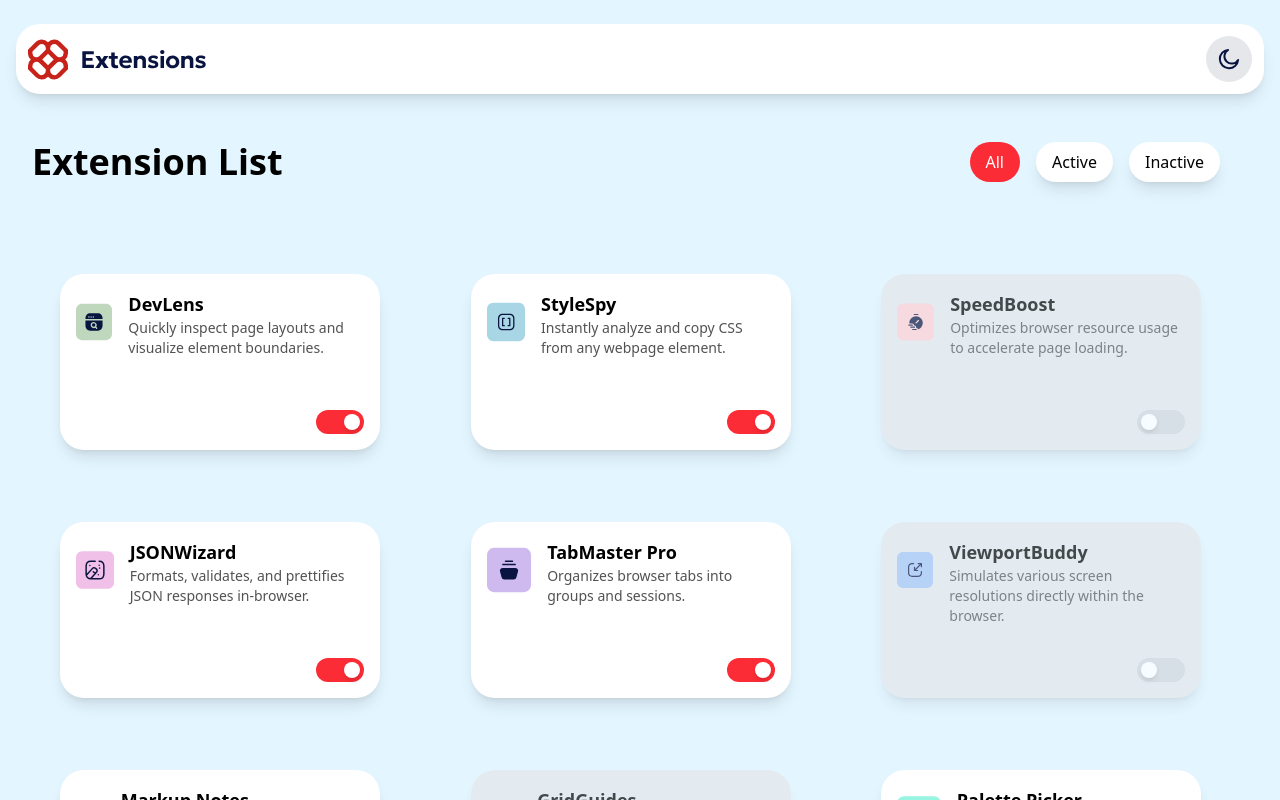
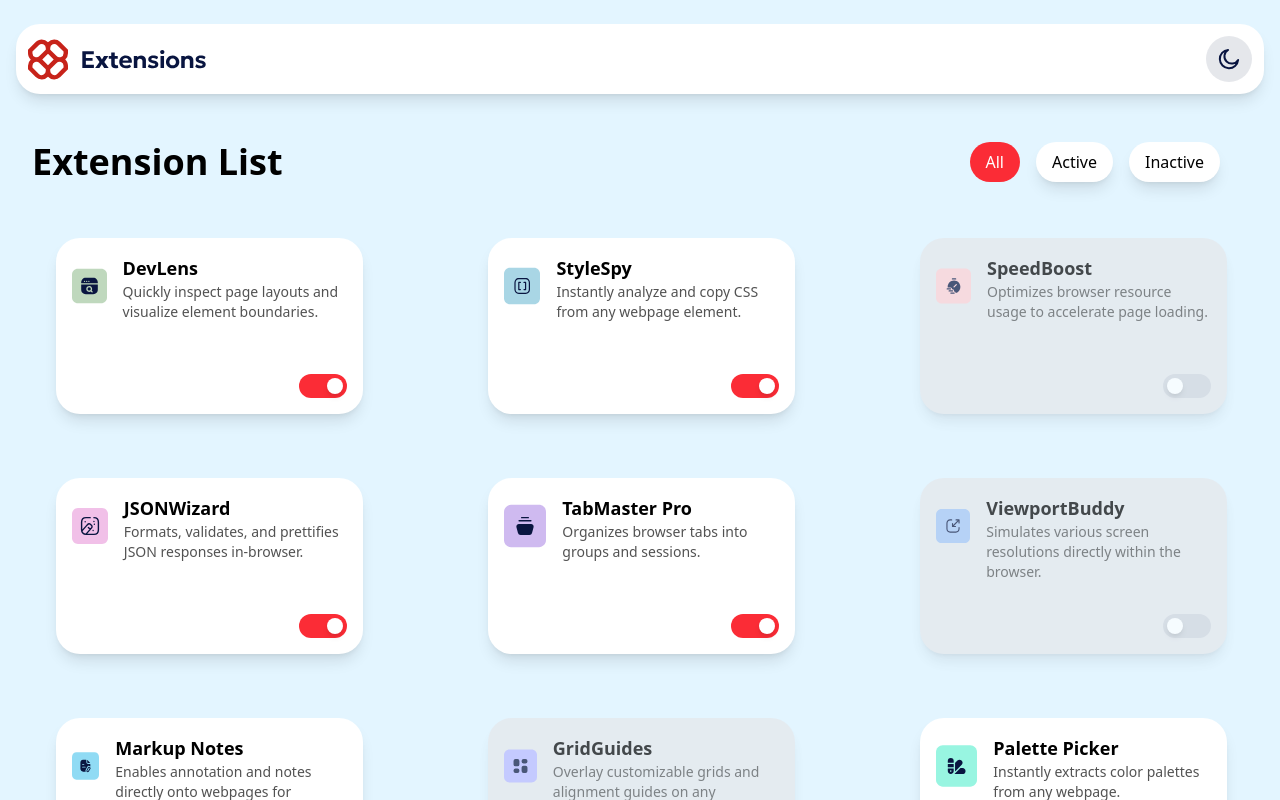
Before and after one commit to HMD-Wasili/Extenension, a React (Vite) app: page / in a window 1280 px wide. Shown: the top 800 px of the page. Built offline with nearby package versions, Linux system fonts and the light colour scheme.

Commit message:
Last changes before API Task

```diff
--- a/src/App.jsx
+++ b/src/App.jsx
@@ -3,7 +3,8 @@ import Nav from "./Nav.jsx";
 import MyCard from "./MyCard.jsx";
 import data from "./data.json";
 import Active from "./Active.jsx";
-import { useState } from "react";
+// import axios from "axios";
+import { useEffect, useState } from "react";
 
 const logos = import.meta.glob("./assets/images/*.svg", { eager: true });
 
@@ -18,6 +19,7 @@ function App() {
   const [filter, setFilter] = useState("All");
   const [cards, setCards] = useState(data); // Switch state
 
+
   // Filtering
   const data1 = cards.filter((item) => {
     if (filter === "All") return true;
@@ -26,7 +28,8 @@ function App() {
   });
 
   // isActive
-  const toggleActive = (index) => { // toggleActive
+  const toggleActive = (index) => {
+    // toggleActive
     const updatedCards = [...cards]; // copy from cards
     updatedCards[index].isActive = !updatedCards[index].isActive;
     setCards(updatedCards); // change the state
@@ -34,12 +37,12 @@ function App() {
 
   return (
     <div className="bg-sky-200/40 min-h-screen">
-      <div className="grid lg:w-1440px sm:w-375px min-h-full  pt-2 text-base ">
+      <div className="grid lg:w-1440px sm:w-375px pt-2 text-base ">
         <Nav />
 
         <Active filter={filter} setFilter={setFilter} />
 
-        <div className="grid lg:grid-cols-3 md:grid-cols-2 sm:grid-cols-1 gap-6 p-9">
+        <div className="grid lg:grid-cols-3 md:grid-cols-2 sm:grid-cols-1 gap-4  ">
           {data1.map((item, index) => (
             <MyCard
               key={index}
--- a/src/MyCard.jsx
+++ b/src/MyCard.jsx
@@ -2,9 +2,9 @@ import "./index.css";
 
 function MyCard({ logo, isActive, name, description, onToggle }) {
   return (
-    <div className="p-6 gap-5">
+    <div className="p-6 gap-5 ">
       <div
-        className={`shadow-lg p-4 flex flex-col justify-between rounded-3xl gap-4 w-80 h-44 ${
+        className={`shadow-lg p-4 flex flex-col justify-between rounded-3xl gap-6 mx-8 lg:w-5/6  h-44 ${
           isActive ? "bg-white" : "bg-gray-200 opacity-70"
         }`}
       >
```
